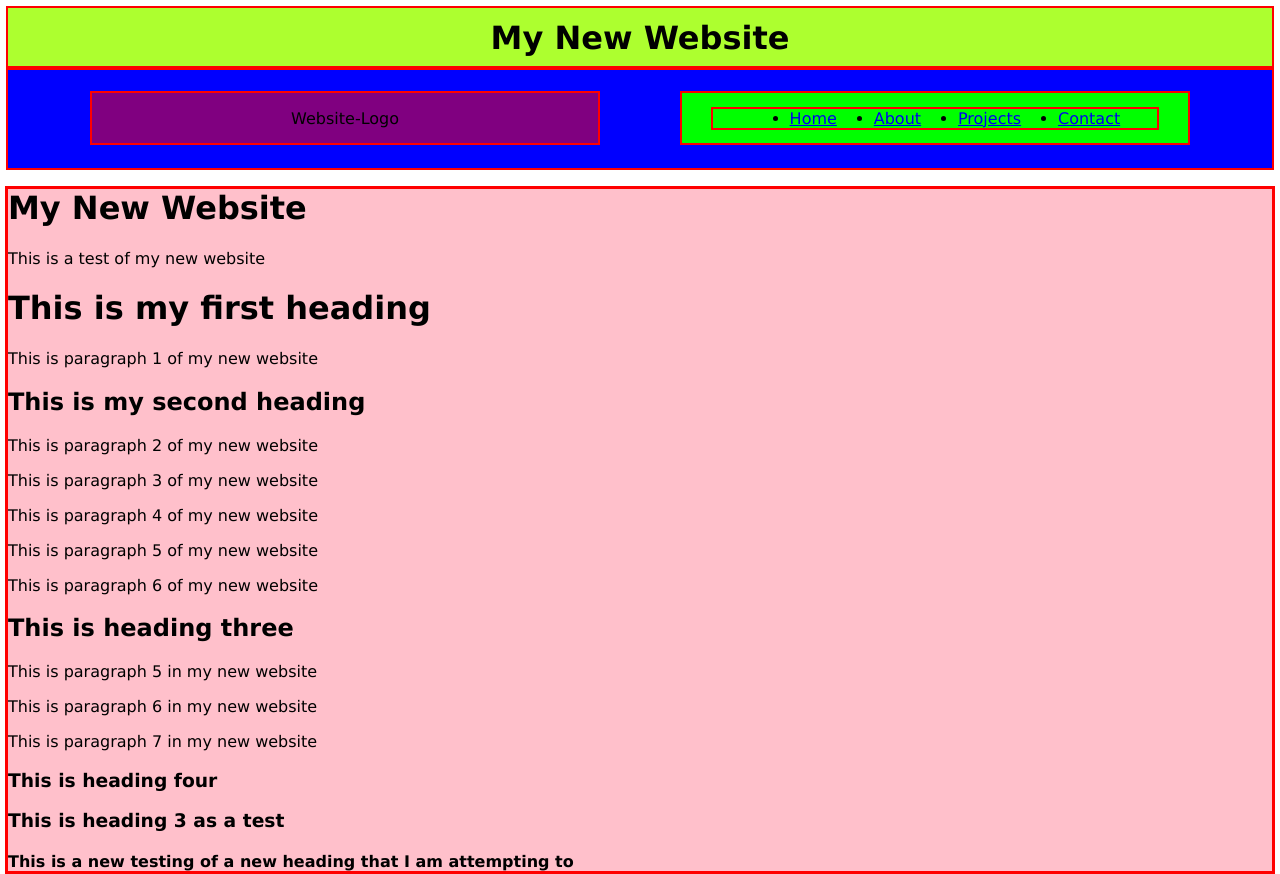
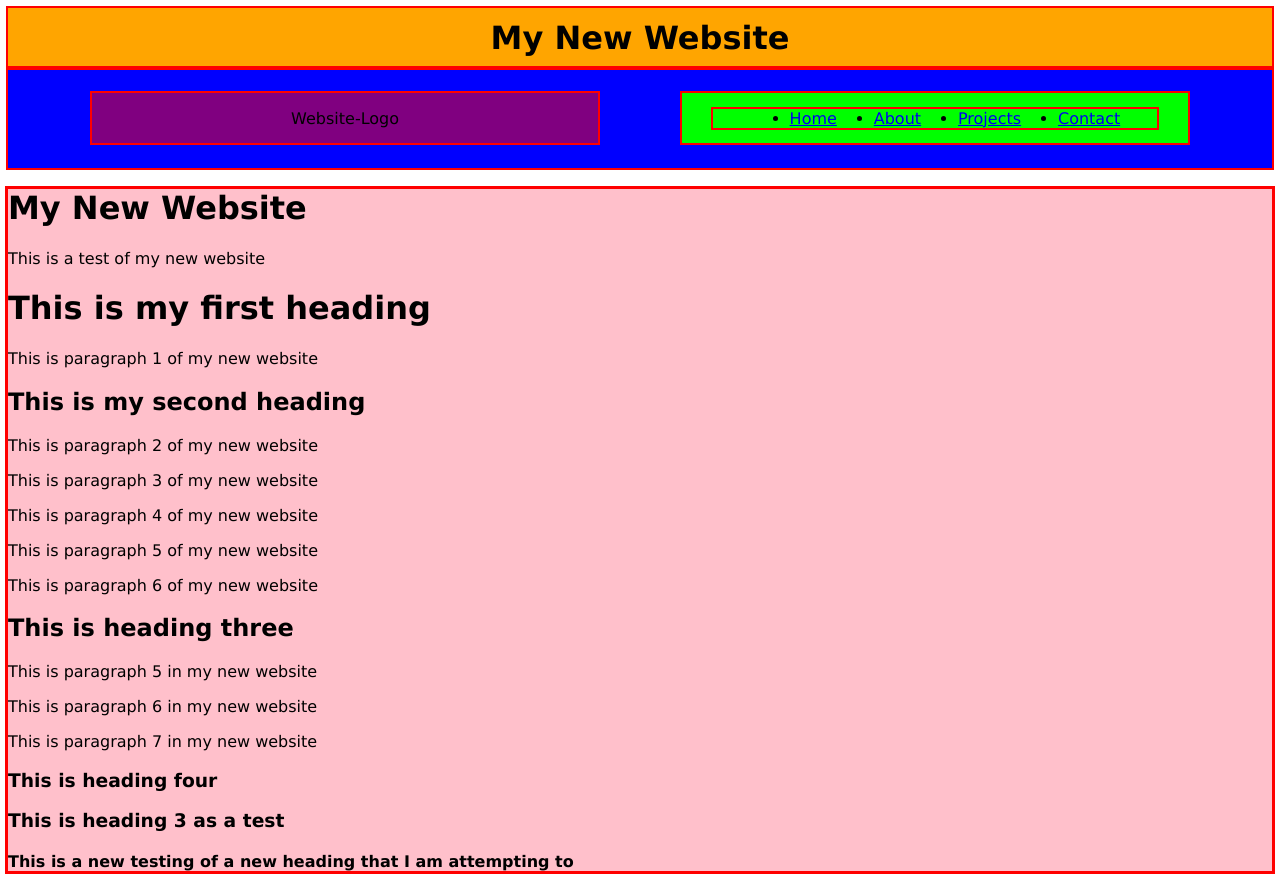
Before and after one commit to Garychamp/MyWebsite, a plain HTML site: page Index.html in a window 1280 px wide. Shown: the top 874 px of the page. Drawn offline with Linux system fonts and the light colour scheme.

Commit message:
Updated website header color

```diff
--- a/stylesheet.css
+++ b/stylesheet.css
@@ -5,7 +5,7 @@ header {
     display: flex;
     flex-direction: row;
     align-items: center;
-    background-color: greenyellow;
+    background-color: orange;
     color: black;
     width: auto;
     height: 60px;
```
